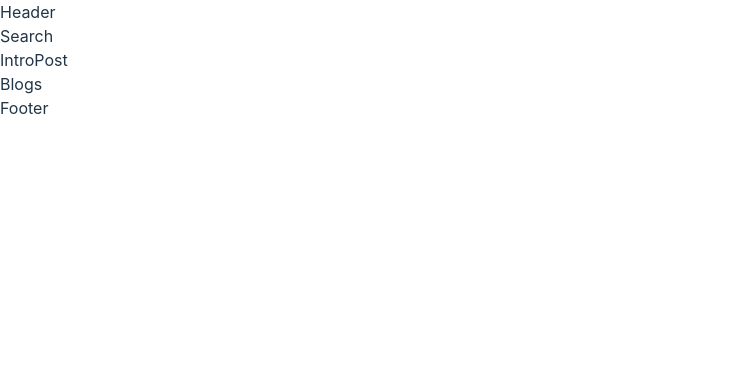
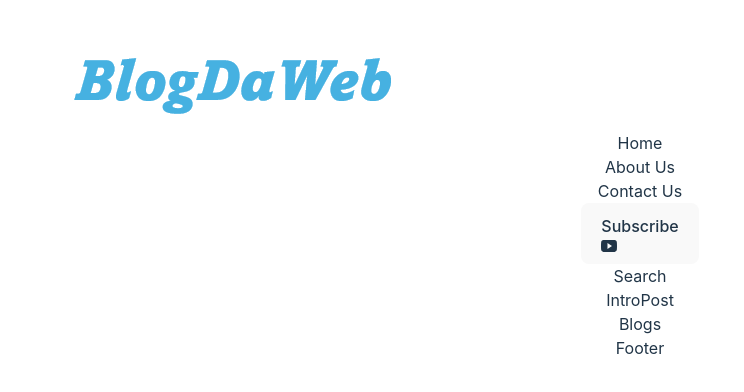
Before and after one commit to LuisBraga31/BlogWebsite, a React (Vite) app: page / in a window 1280 px wide. Shown: the top 392 px of the page, without its empty margins (0-744 px from the left). Built offline with nearby package versions, Linux system fonts and the light colour scheme.

Commit message:
FEAT: Implementing header section and add react-icons

```diff
--- a/package.json
+++ b/package.json
@@ -11,7 +11,8 @@
   },
   "dependencies": {
     "react": "^18.2.0",
-    "react-dom": "^18.2.0"
+    "react-dom": "^18.2.0",
+    "react-icons": "^5.2.1"
   },
   "devDependencies": {
     "@types/react": "^18.2.66",
--- a/src/App.css
+++ b/src/App.css
@@ -1,5 +1,8 @@
 #root {
     max-width: 1280px;
+    margin: 0 auto;
+    padding: 2rem;
+    text-align: center;
 }
 
 .logo {
--- a/src/components/Header.jsx
+++ b/src/components/Header.jsx
@@ -1,7 +1,22 @@
-
+import logo from '../assets/img/logo.png';
+import { IoLogoYoutube } from 'react-icons/io5';
 
 export default function Header() {
   return (
-    <div>Header</div>
+    <div className='flex justify-between items-center'>
+
+      <img src={logo}  className='w-[180px]'/>
+
+      <ul className='flex gap-4 md:gap-14'>
+        <li className='hover:font-bold cursor-pointer'> Home</li>
+        <li className='hover:font-bold cursor-pointer'> About Us</li>
+        <li className='hover:font-bold cursor-pointer'> Contact Us</li>
+      </ul>
+
+      <button className='bg-red-500 rounded-full text-white flex items-center'>
+         Subscribe <IoLogoYoutube className='ml-3 text-[20px]'/>
+      </button>
+
+    </div>
   )
 }
--- a/src/index.css
+++ b/src/index.css
@@ -1,12 +1,6 @@
 @tailwind base;
 @tailwind components;
 @tailwind utilities;
-
-* {
-  padding: 0;
-  margin: 0;
-  box-sizing: border-box;
-}
 
 :root {
   font-family: Inter, system-ui, Avenir, Helvetica, Arial, sans-serif;
```
Also changed, not shown: src/assets/img/logo.png (added), 1 other file (tests, documents, lock files or other folders).
